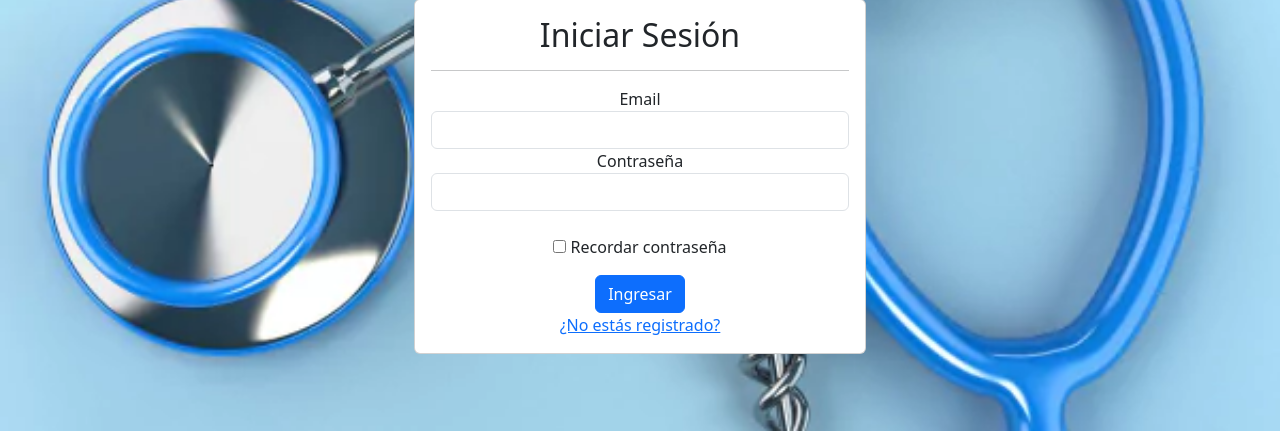
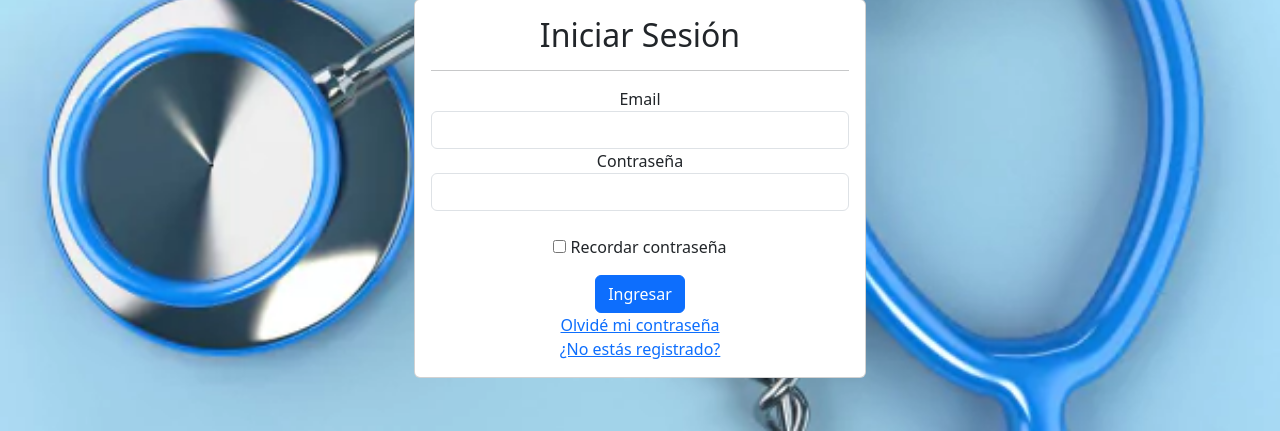
Before and after one commit to elotrodiegoluna/losalamos, a Django app: page /acceder/ in a window 1280 px wide. Shown: the part 369-800 px from the top of the page. Run offline with Django 4.2, Linux system fonts and the light colour scheme; some libraries are stand-ins or nearby versions.

```diff
--- a/core/templates/login.html
+++ b/core/templates/login.html
@@ -20,7 +20,7 @@
                         <input type="email" id="email" class="form-control" name="email" required="">
                         <div class="input-title">Contraseña</div>
                         <input type="password" id="password" class="form-control" name="password" required="">
-<br>
+                        <br>
                         {% for error in login_form.field.errors %}
                             <small style="color: rgb(197, 16, 16);">{{ errors }}</small>
                         {% endfor %}
@@ -38,6 +38,8 @@
                         <button class="botonn btn btn-primary" href="">Ingresar</button>
 
                     </form>
+                    <a class="" href="{%url 'resetpassword'%}">Olvidé mi contraseña</a>
+                    <br>
                     <a class="" href="{%url 'registro'%}">¿No estás registrado?</a>
                 </div>
                </div>
```
